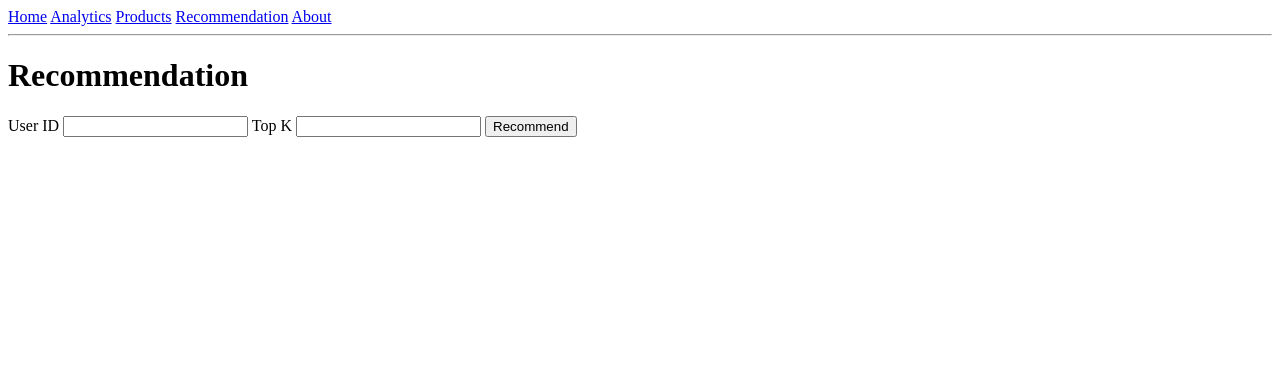
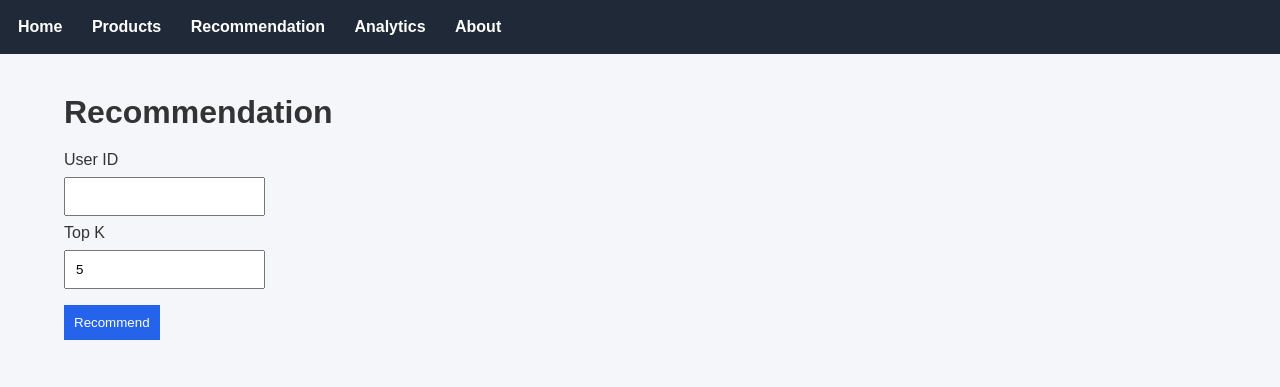
Before and after one commit to codexMonitor/E-commerce-Product-Recommendation, a Django app: page /recommendation/ in a window 1280 px wide. Shown: the top 387 px of the page. Run offline with Django 5.2, Linux system fonts and the light colour scheme; parts of the project's set-up code (start-up, migrations or seed data) failed here and were passed over.

Commit message:
Fixed and added some features to website

```diff
--- /dev/null
+++ b/website/ecommerce_recommender/static/css/style.css
@@ -0,0 +1,124 @@
+/* Reset */
+
+*{
+    margin:0;
+    padding:0;
+    box-sizing:border-box;
+    font-family:Arial, Helvetica, sans-serif;
+}
+
+body{
+    background:#f4f6f9;
+    color:#333;
+}
+
+/* Navigation */
+
+nav{
+    background:#1f2937;
+    padding:18px;
+}
+
+nav a{
+    color:white;
+    text-decoration:none;
+    margin-right:25px;
+    font-weight:bold;
+}
+
+nav a:hover{
+    color:#60a5fa;
+}
+
+/* Main Container */
+
+.container{
+    width:90%;
+    max-width:1200px;
+    margin:40px auto;
+}
+
+/* Titles */
+
+h1{
+    margin-bottom:20px;
+}
+
+h2{
+    margin:20px 0 10px;
+}
+
+/* Statistics Cards */
+
+.stats{
+    display:flex;
+    gap:20px;
+    flex-wrap:wrap;
+}
+
+.card{
+    background:white;
+    padding:25px;
+    border-radius:10px;
+    box-shadow:0 2px 8px rgba(0,0,0,.1);
+    flex:1;
+    min-width:220px;
+}
+
+.card h3{
+    margin-bottom:10px;
+}
+
+.card p{
+    font-size:28px;
+    font-weight:bold;
+    color:#2563eb;
+}
+
+/* Tables */
+
+table{
+    width:100%;
+    border-collapse:collapse;
+    background:white;
+}
+
+th,
+td{
+    border:1px solid #ddd;
+    padding:12px;
+    text-align:left;
+}
+
+th{
+    background:#2563eb;
+    color:white;
+}
+
+/* Forms */
+
+input,
+button{
+    padding:10px;
+    margin:8px 0;
+}
+
+button{
+    background:#2563eb;
+    color:white;
+    border:none;
+    cursor:pointer;
+}
+
+button:hover{
+    background:#1d4ed8;
+}
+
+/* Images */
+
+img{
+    max-width:100%;
+    border-radius:10px;
+    margin:20px 0;
+    box-shadow:0 2px 8px rgba(0,0,0,.1);
+}
--- a/website/ecommerce_recommender/templates/base.html
+++ b/website/ecommerce_recommender/templates/base.html
@@ -1,35 +1,29 @@
+{% load static %}
+
 <!DOCTYPE html>
-
-<html>
-
+<html lang="en">
 <head>
-
+    <meta charset="UTF-8">
+    <meta name="viewport" content="width=device-width, initial-scale=1.0">
     <title>E-commerce Recommendation System</title>
 
+    <link rel="stylesheet" href="{% static 'css/style.css' %}">
 </head>
 
 <body>
 
 <nav>
-
-<a href="/">Home</a>
-
-<a href="{% url 'analytics' %}">Analytics</a>
-
-<a href="{% url 'products' %}">Products</a>
-
-<a href="{% url 'recommendation' %}">Recommendation</a>
-
-<a href="{% url 'about' %}">About</a>
-
+    <a href="/">Home</a>
+    <a href="/products/">Products</a>
+    <a href="/recommendation/">Recommendation</a>
+    <a href="/analytics/">Analytics</a>
+    <a href="/about/">About</a>
 </nav>
 
-<hr>
-
-{% block content %}
-
-{% endblock %}
+<div class="container">
+    {% block content %}
+    {% endblock %}
+</div>
 
 </body>
-
 </html>
--- a/website/ecommerce_recommender/templates/recommendation/recommendation.html
+++ b/website/ecommerce_recommender/templates/recommendation/recommendation.html
@@ -6,21 +6,21 @@
 
 <form method="POST">
 
-{% csrf_token %}
+    {% csrf_token %}
 
-User ID
+    <label>User ID</label><br>
+    <input type="text" name="user">
 
-<input type="text" name="user">
+    <br>
 
-Top K
+    <label>Top K</label><br>
+    <input type="number" name="k" value="5">
 
-<input type="number" name="k">
+    <br>
 
-<button>
-
-Recommend
-
-</button>
+    <button type="submit">
+        Recommend
+    </button>
 
 </form>
 
```
Also changed, not shown: website/ecommerce_recommender/templates/home/home.html (+15 -4 lines).
